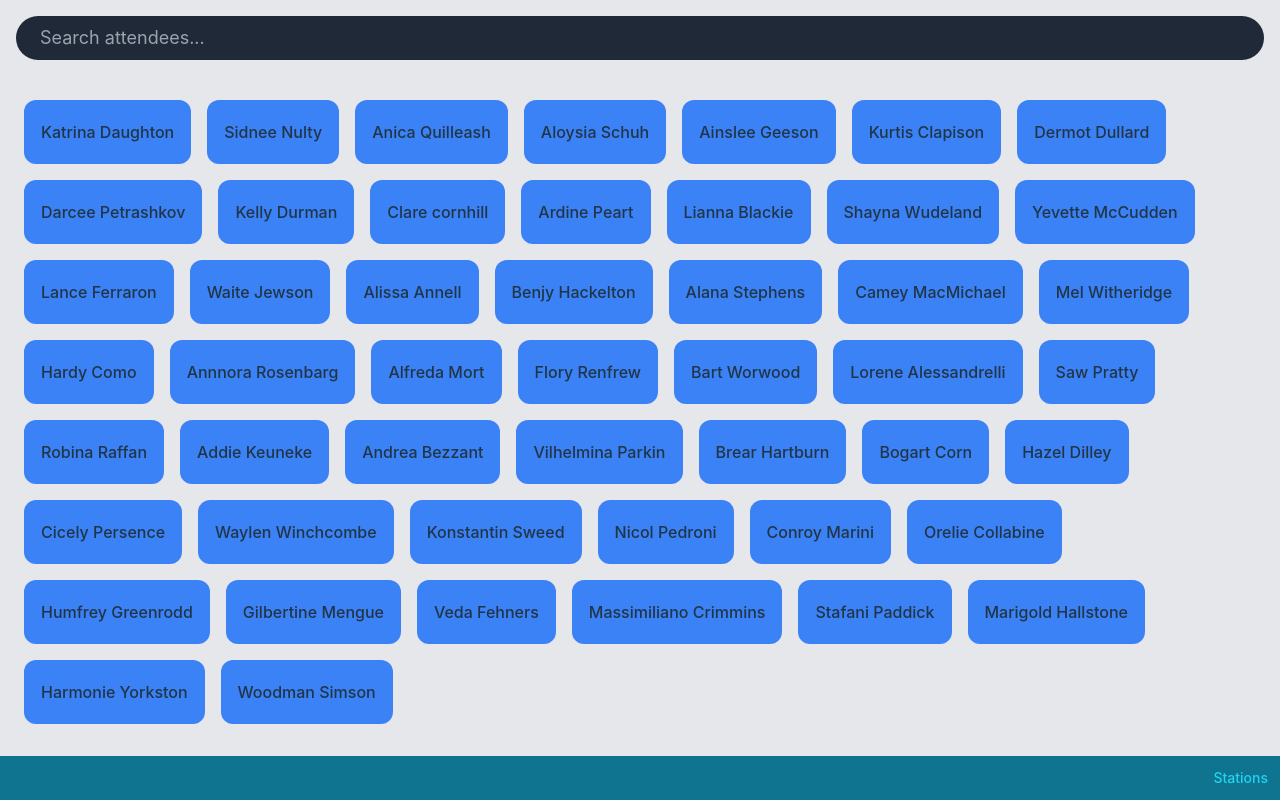
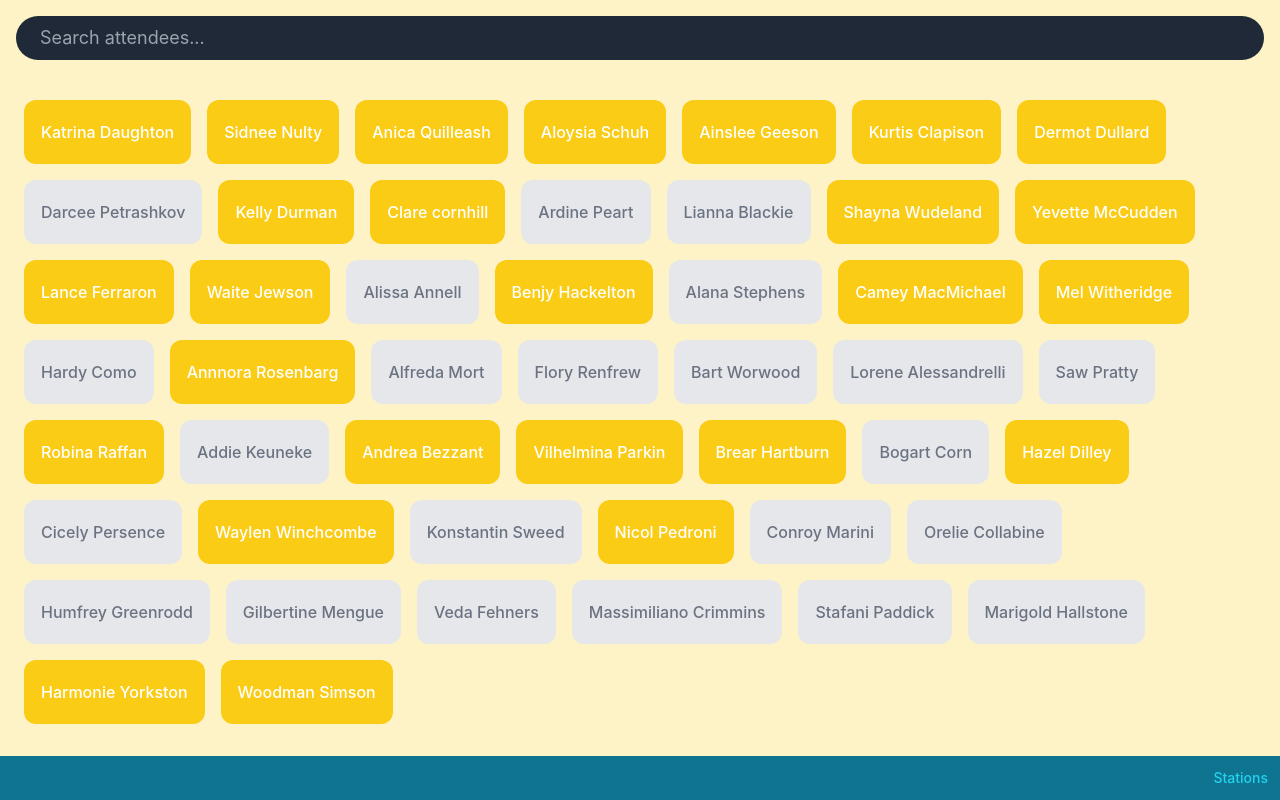
Before and after one commit to Malvolio/checkin-44, a React (Vite) app: page /event/0/checkin/1 in a window 1280 px wide. Built offline with nearby package versions, Linux system fonts and the light colour scheme; what react-papaparse would draw is missing.

Commit message:
Background / button colors #2

```diff
--- a/src/pages/CheckinStation.tsx
+++ b/src/pages/CheckinStation.tsx
@@ -11,9 +11,12 @@ const CheckinButton: FC<{
   attendee: Attendee;
   onCheckin: () => void;
   onSelect: () => void;
-  checkedIn: boolean;
-}> = ({ attendee, onCheckin, onSelect, checkedIn }) => {
+  stationId: number;
+}> = ({ attendee, onCheckin, onSelect, stationId }) => {
   const timeoutId = useRef<NodeJS.Timeout>();
+  const checkedIn = !!attendee.checkoff[stationId];
+  const hasNote = !checkedIn && !!attendee.notes[stationId];
+  const untouched = !checkedIn && !hasNote;
 
   const handleClick = () => {
     clearTimeout(timeoutId.current);
@@ -34,16 +37,14 @@ const CheckinButton: FC<{
   return (
     <button
       className={classnames(
-        "h-16 m-2 p-4 text-center rounded-xl transition-colors duration-200 ease-in-out",
+        "h-16 m-2 p-4 text-center rounded-xl transition-colors duration-200 ease-in-out focus:outline-0",
         {
-          "bg-blue-500": !checkedIn,
-          "hover:bg-blue-600": !checkedIn,
-          "focus:bg-blue-600": !checkedIn,
-          "active:bg-blue-700": !checkedIn,
-          "bg-green-500": checkedIn,
-          "hover:bg-green-600": checkedIn,
-          "focus:bg-green-600": checkedIn,
-          "active:bg-green-700": checkedIn,
+          "text-gray-500 bg-gray-200 hover:bg-white focus:bg-white active:bg-white":
+            untouched,
+          "text-white bg-green-600 hover:bg-green-700 focus:bg-green-700 active:bg-green-700":
+            checkedIn,
+          "text-white bg-yellow-400 hover:bg-yellow-700 focus:bg-yellow-700 active:bg-yellow-700":
+            hasNote,
         }
       )}
       onClick={handleClick}
@@ -90,7 +91,7 @@ const CheckinStation: FC<{}> = () => {
   };
 
   return (
-    <div className="fixed inset-0 flex flex-col bg-gray-200">
+    <div className="fixed inset-0 flex flex-col bg-amber-100">
       <EditAttendee
         attendee={selectedAttendee}
         close={() => setSelectedAttendee(null)}
@@ -114,7 +115,7 @@ const CheckinStation: FC<{}> = () => {
               attendee={attendee}
               onCheckin={() => checkIn(attendee)}
               onSelect={() => setSelectedAttendee(attendee)}
-              checkedIn={!!attendee.checkoff[stationId]}
+              stationId={stationId}
             />
           ))}
         </div>
```
